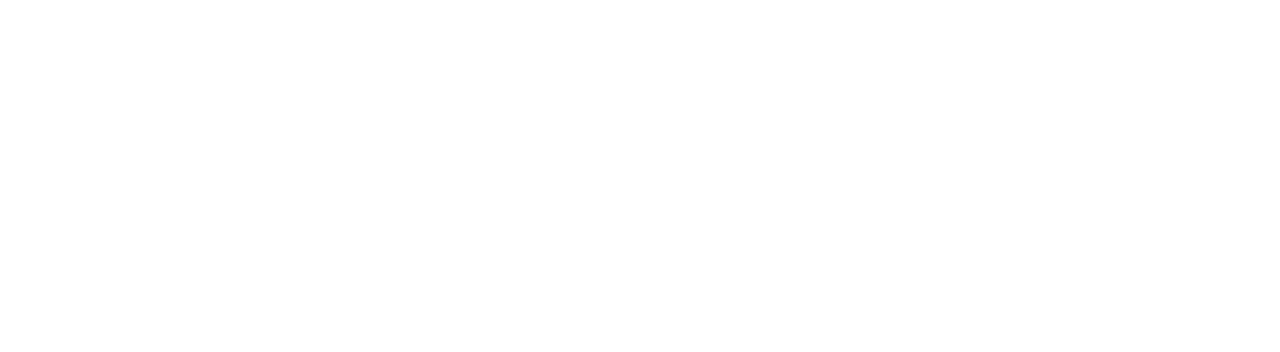
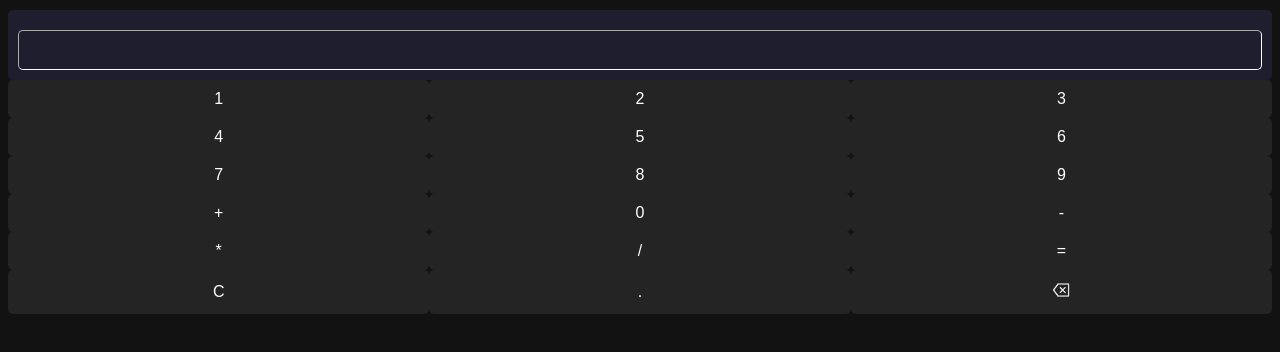
Before and after one commit to RainbowDesert57/webCalculator, a plain HTML site: page index.html in a window 1280 px wide. Drawn offline with Linux system fonts and the light colour scheme.

Commit message:
CONMPLETE (might do syling and stuff later im done)

```diff
--- /dev/null
+++ b/calculator.js
@@ -0,0 +1,19 @@
+const display = document.getElementById("display");
+function appendDisplay(value) {
+  display.value += value;
+}
+function displayClear() {
+  display.value = "";
+}
+function calculate() {
+  try {
+    display.value = eval(display.value);
+  } catch (error) {
+    display.value = "Error!";
+  }
+}
+function backspace() {
+  var displayValue = display.value;
+  var new_value = displayValue.substring(0, displayValue.length - 1);
+  display.value = new_value;
+}
--- a/index.html
+++ b/index.html
@@ -1 +1,41 @@
-<!--index-->
+<!DOCTYPE html>
+<html lang="en">
+<head>
+    <meta charset="UTF-8">
+    <meta name="viewport" content="width=device-width, initial-scale=1.0">
+    <title>Calculator</title>
+    <link rel="stylesheet" href="style.css" />
+    <link rel="preconnect" href="https://fonts.googleapis.com" />
+    <link rel="preconnect" href="https://fonts.gstatic.com" crossorigin />
+    <link
+      href="https://fonts.googleapis.com/css2?family=Outfit:wght@100..900&display=swap"
+      rel="stylesheet"
+    />
+</head>
+<body>
+    <div class="output">
+        <input id="display" readonly>
+    </div>
+    <div class="buttons">
+        <button class="btn" id="btn1" onclick="appendDisplay('1')">1</button>
+        <button class="btn" id="btn2" onclick="appendDisplay('2')">2</button>
+        <button class="btn" id="btn3" onclick="appendDisplay('3')">3</button>
+        <button class="btn" id="btn4" onclick="appendDisplay('4')">4</button>
+        <button class="btn" id="btn5" onclick="appendDisplay('5')">5</button>
+        <button class="btn" id="btn6" onclick="appendDisplay('6')">6</button>
+        <button class="btn" id="btn7" onclick="appendDisplay('7')">7</button>
+        <button class="btn" id="btn8" onclick="appendDisplay('8')">8</button>
+        <button class="btn" id="btn9" onclick="appendDisplay('9')">9</button>
+        <button class="btn" id="add" onclick="appendDisplay('+')">+</button>
+        <button class="btn" id="btn0" onclick="appendDisplay('0')">0</button>
+        <button class="btn" id="subtract" onclick="appendDisplay('-')">-</button>
+        <button class="btn" id="multiply" onclick="appendDisplay('*')">*</button>
+        <button class="btn" id="divide" onclick="appendDisplay('/')">/</button>
+        <button class="btn" id="equals" onclick="calculate()">=</button>
+        <button class="btn" id="clear" onclick="displayClear()">C</button>
+        <button class="btn" id="decimal" onclick="appendDisplay('.')">.</button>
+        <button class="btn" id="backspace" onclick="backspace()"><img src="backspaceIcon.png" alt="backspace"></button>
+    </div>
+    <script src="calculator.js"></script>
+</body>
+</html>
--- /dev/null
+++ b/style.css
@@ -0,0 +1,53 @@
+:root {
+  font-family: "Outfit", sans-serif;
+  font-optical-sizing: auto;
+  font-weight: 500;
+  font-style: normal;
+  color: white;
+}
+body {
+  background-color: #121212;
+
+}
+.btn {
+  background-color: #242424;
+  border-radius: 5px;
+  border: none;
+  color: white;
+  padding: 10px 20px;
+  font-size: 16px;
+  cursor: pointer;
+  transition: background-color 0.3s ease, transform 0.3s ease;
+}
+.btn:hover {
+  background-color: #303030;
+  transform: scale(1.05);
+}
+.buttons {
+  display: grid;
+  grid-template-columns: repeat(3, 1fr);
+}
+.output {
+  display: grid;
+  background-color: #1e1e2f;
+  border-radius: 5px;
+  padding: 10px;
+  margin-top: 10px;
+  color: white;
+  font-size: 16px;
+  width: 100%;
+  box-sizing: border-box;
+}
+#display {
+  background-color: #1e1e2f;
+  border-radius: 5px;
+  border-color: white;
+  border-width: 1px;
+  padding: 10px;
+  margin-top: 10px;
+  color: white;
+  font-size: 16px;
+}
+img {
+  height: 20px;
+}
```
Also changed, not shown: backspaceIcon.png (added).
